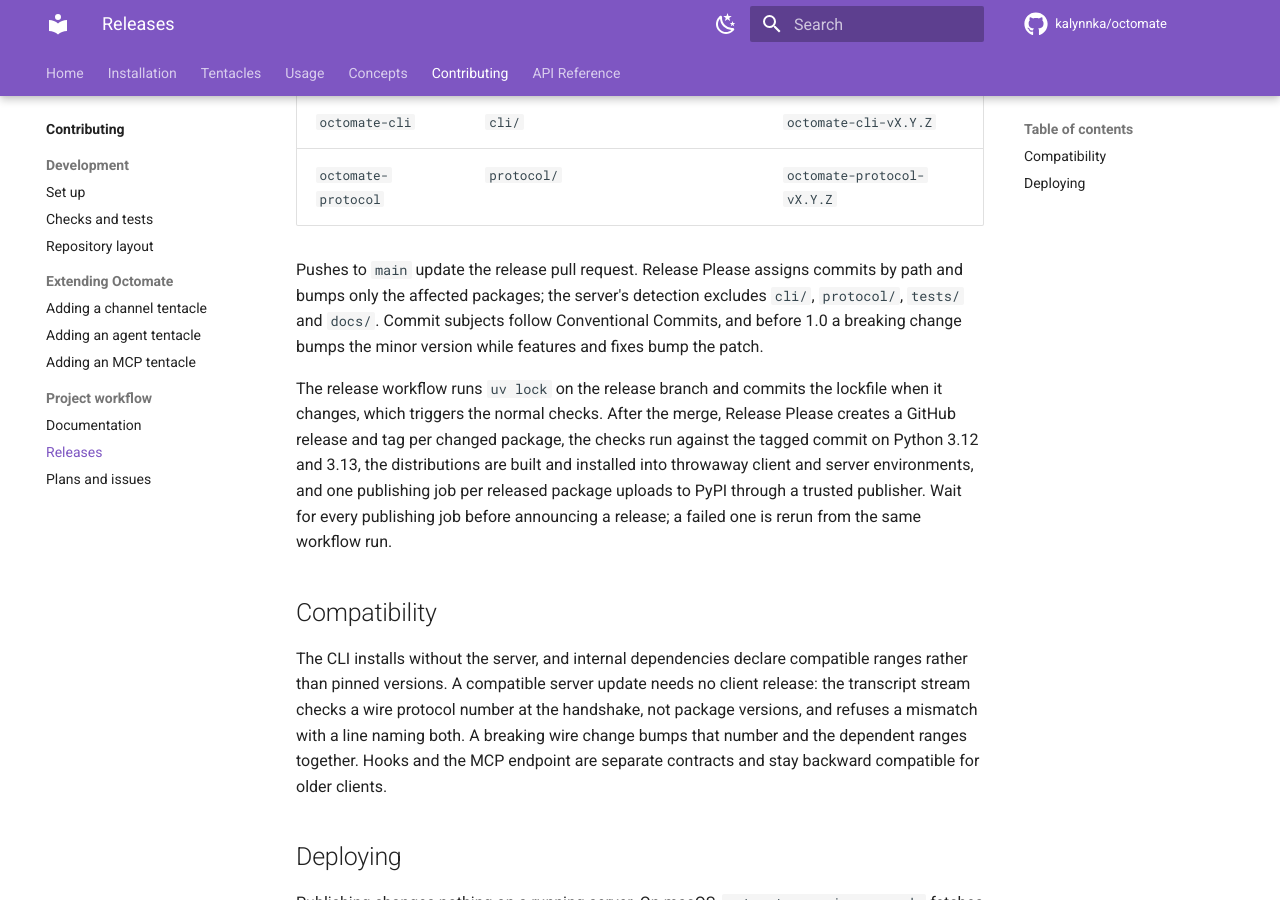
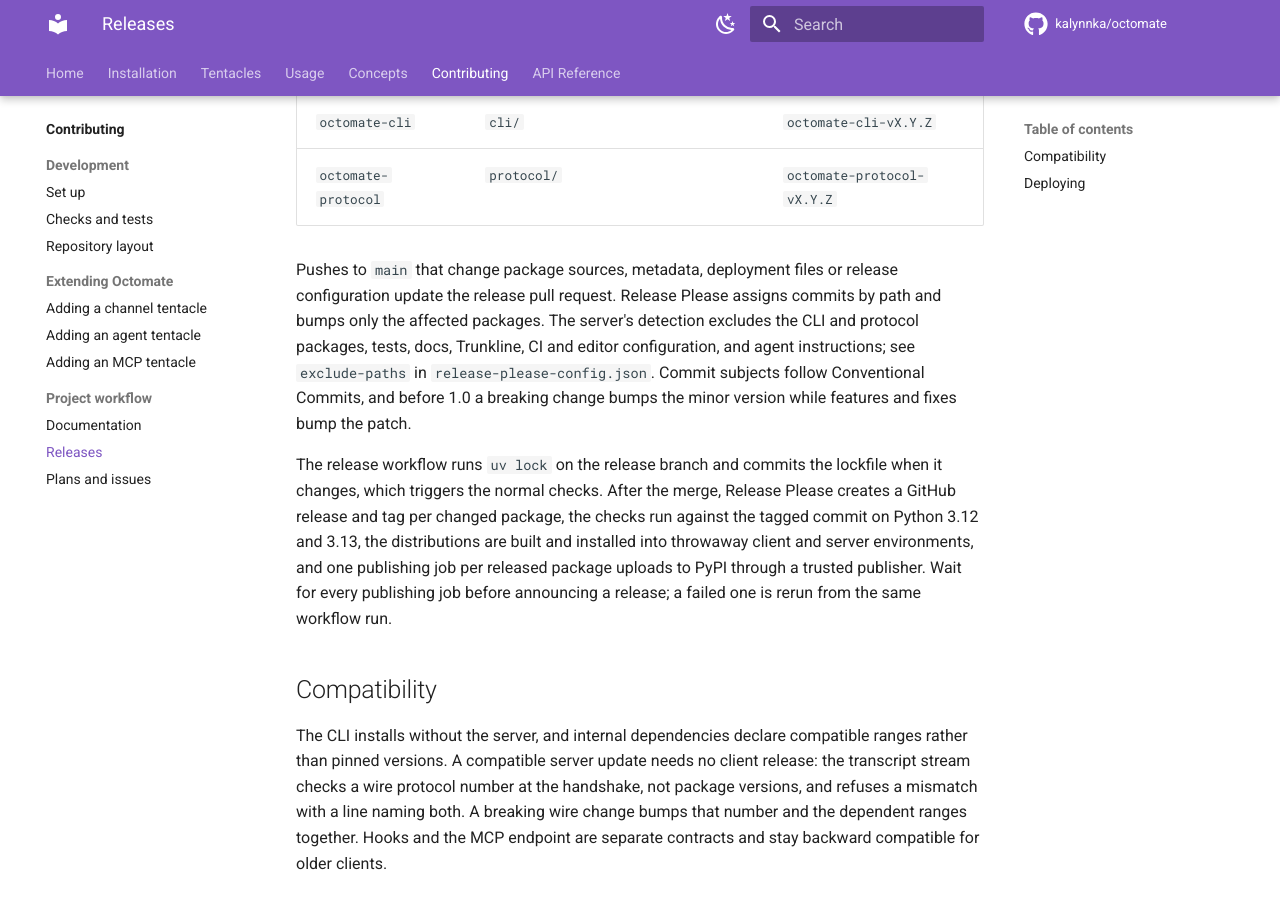
Before and after one commit to kalynnka/octomate, an MkDocs documentation site: the page built from docs/contributing/releases.md, in a window 1280 px wide and 900 px high, scrolled down 305 px. Built offline with MkDocs 1.6.1 and Material for MkDocs 9.7.7, drawn with Linux system fonts in a browser that asks for light colours; comment, search, counter and statistics services are not loaded.

Commit message:
chore: simplify docs builds and scope package workflows

```diff
--- a/docs/contributing/releases.md
+++ b/docs/contributing/releases.md
@@ -8,9 +8,12 @@ Three distributions release independently through one Release Please pull reques
 | `octomate-cli` | `cli/` | `octomate-cli-vX.Y.Z` |
 | `octomate-protocol` | `protocol/` | `octomate-protocol-vX.Y.Z` |
 
-Pushes to `main` update the release pull request. Release Please assigns commits by
-path and bumps only the affected packages; the server's detection excludes `cli/`,
-`protocol/`, `tests/` and `docs/`. Commit subjects follow Conventional Commits, and
+Pushes to `main` that change package sources, metadata, deployment files or release
+configuration update the release pull request. Release Please assigns commits by
+path and bumps only the affected packages. The server's detection excludes the
+CLI and protocol packages, tests, docs, Trunkline, CI and editor configuration, and
+agent instructions; see `exclude-paths` in `release-please-config.json`.
+Commit subjects follow Conventional Commits, and
 before 1.0 a breaking change bumps the minor version while features and fixes bump
 the patch.
 
```
Also changed, not shown: docs/contributing/checks.md (+10 -0 lines), docs/contributing/documentation.md (+7 -2 lines), release-please-config.json (+12 -1 lines), 4 other files.
